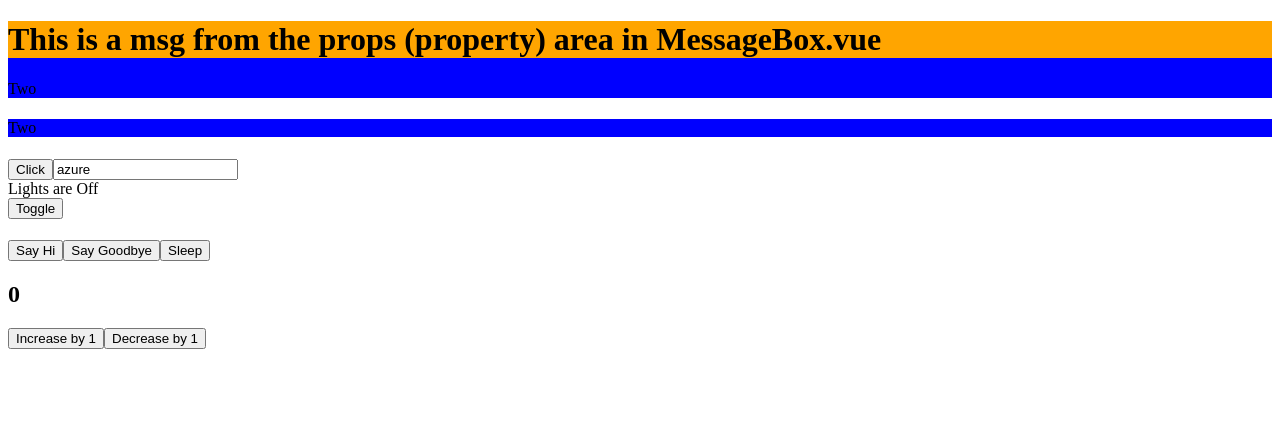
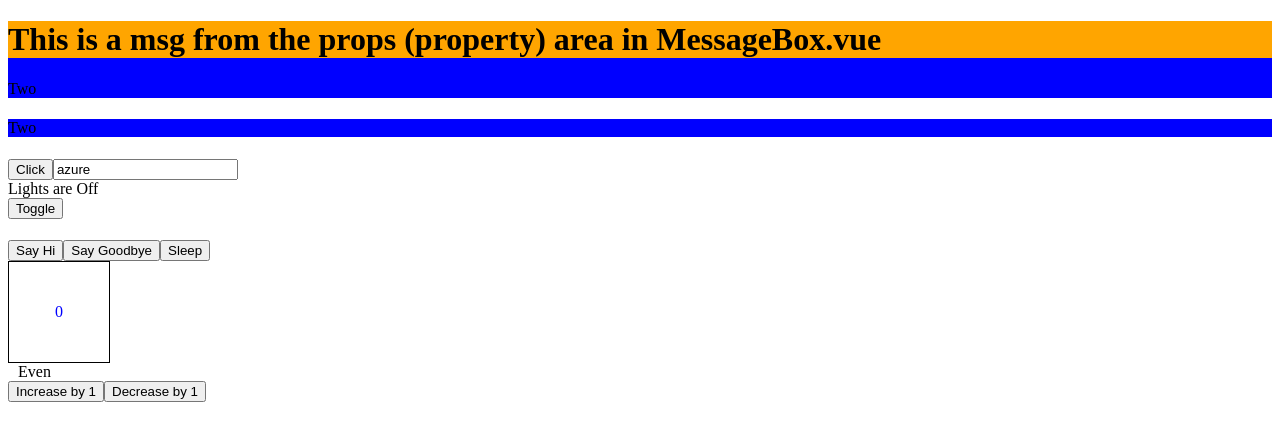
Before and after one commit to mabelsueh/vue2, a Vue app in the folder lab-questions/: page / in a window 1280 px wide. Shown: the top 440 px of the page. Built offline with nearby package versions, Linux system fonts and the light colour scheme.

Commit message:
added missing span and css

```diff
--- a/lab-questions/src/components/Counter.vue
+++ b/lab-questions/src/components/Counter.vue
@@ -1,24 +1,41 @@
 <template>
-<div>
-    <h2>{{count}}</h2>
+  <div>
+    <div class="container counter">
+      {{ count }}
+    </div>
+    <div>
+      <span v-if="count % 2 == 0" style="margin-left: 10px">Even</span>
+      <span v-else style="margin-left: 10px">Odd</span>
+    </div>
     <button @click="increase">Increase by 1</button>
     <button @click="decrease">Decrease by 1</button>
-</div>
+  </div>
 </template>
 
 <script>
 export default {
-    data: function() {
-        return {count: 0}
+  data: function () {
+    return { count: 0 };
+  },
+  methods: {
+    increase: function () {
+      this.count += 1;
     },
-    methods: {
-        increase: function (){
-            this.count +=1;
-        },
-        decrease: function(){
-            this.count -=1;
-        }
-    }
+    decrease: function () {
+      this.count--;
+    },
+  },
+};
+</script>
 
+<style scoped>
+.counter {
+  display: flex;
+  justify-content: center;
+  align-items: center;
+  color: blue;
+  width: 100px;
+  height: 100px;
+  border: 1px solid black;
 }
-</script>
+</style>
```
